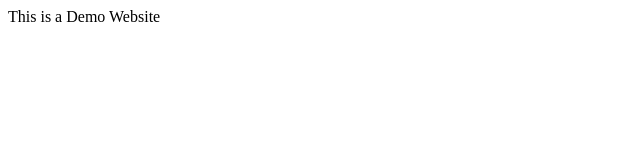
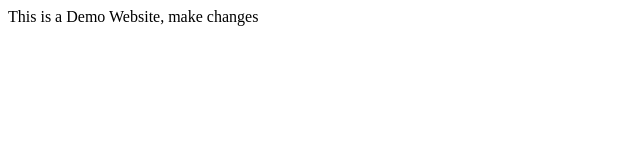
Before and after one commit to vamshik2023/MyWebApp, a plain HTML site: page Index.html in a window 1280 px wide. Shown: the whole page, without its empty margins (0-640 px from the left). Drawn offline with Linux system fonts and the light colour scheme.

Commit message:
Update Index.html

```diff
--- a/Index.html
+++ b/Index.html
@@ -3,6 +3,6 @@
         <title>Index</title>
     </head>
     <body>
-        This is a Demo Website
+        This is a Demo Website, make changes
     </body>
 </html>
```
